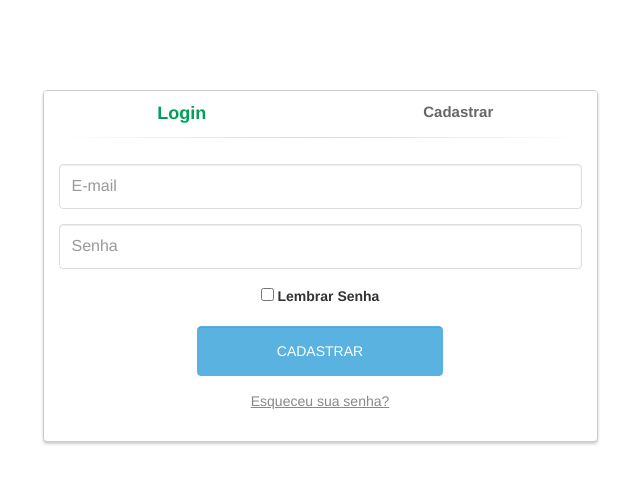
After one commit to VictorHugoM13/hotelCambui, a PHP site: page /siteHotel/app/sts/Views/login/login.php in a window 1280 px wide. The commit adds this page. Shown: the top 484 px of the page, without its empty margins (320-960 px from the left). Run offline with PHP 8.4, Linux system fonts and the light colour scheme; some libraries are stand-ins or nearby versions.

Commit message:
alteracao

```diff
--- /dev/null
+++ b/app/sts/Views/login/login.php
@@ -0,0 +1,95 @@
+<!DOCTYPE html>
+<html lang="pt-br">
+<head>
+    <meta charset="UTF-8">
+    <meta http-equiv="X-UA-Compatible" content="IE=edge">
+    <meta name="viewport" content="width=device-width, initial-scale=1.0">
+    <link href="//maxcdn.bootstrapcdn.com/bootstrap/3.3.0/css/bootstrap.min.css" rel="stylesheet" id="bootstrap-css">
+    <link rel="stylesheet" href="<?php echo URL;?>assets/css/style.css">
+    <script src="//maxcdn.bootstrapcdn.com/bootstrap/3.3.0/js/bootstrap.min.js"></script>
+    <script src="//code.jquery.com/jquery-1.11.1.min.js"></script>
+    <script src="<?php echo URL;?>assets/js/login.js"></script>
+    <title>Document</title>
+</head>
+<body>
+<div class="container">
+    <div class="row">
+        <div class="col-md-6 col-md-offset-3">
+            <div class="panel panel-login">
+                <div class="panel-heading">
+                    <div class="row">
+                        <div class="col-xs-6">
+                            <a href="#" class="active" id="login-form-link">Login</a>
+                        </div>
+                        <div class="col-xs-6">
+                            <a href="#" id="register-form-link">Cadastrar</a>
+                        </div>
+                    </div>
+                    <hr>
+                </div>
+                <div class="panel-body">
+                    <div class="row">
+                        <div class="col-lg-12">
+                            <form id="login-form" action="<?php echo URL;?>" method="post" role="form" style="display: block;">
+                                <div class="form-group">
+                                    <input type="email" name="username" id="username" tabindex="1" class="form-control" placeholder="E-mail" value="" required>
+                                </div>
+                                <div class="form-group">
+                                    <input type="password" name="password" id="password" tabindex="2" class="form-control" placeholder="Senha" required>
+                                </div>
+                                <div class="form-group text-center">
+                                    <input type="checkbox" tabindex="3" class="" name="remember" id="remember">
+                                    <label for="remember"> Lembrar Senha</label>
+                                </div>
+                                <div class="form-group">
+                                    <div class="row">
+                                        <div class="col-sm-6 col-sm-offset-3">
+                                            <button id="signup" class="form-control btn btn-login">Cadastrar</button>
+
+
+                                        </div>
+                                    </div>
+                                </div>
+                                <div class="form-group">
+                                    <div class="row">
+                                        <div class="col-lg-12">
+                                            <div class="text-center">
+                                                <a href="https://phpoll.com/recover" tabindex="5" class="forgot-password">Esqueceu sua senha?</a>
+                                            </div>
+                                        </div>
+                                    </div>
+                                </div>
+                            </form>
+                            <form id="register-form" action="<?php echo URL?>" method="post" role="form" style="display: none;" >
+                                <div class="form-group">
+                                    <input type="text" name="username" id="username" tabindex="1" class="form-control" placeholder="Digite seu nome" value="" required>
+                                </div>
+                                <div class="form-group">
+                                    <input type="email" name="email" id="email" tabindex="1" class="form-control" placeholder="Digite seu E-mail" value="" required>
+                                </div>
+                                <div class="form-group">
+                                    <input type="password" name="password" id="password" tabindex="2" class="form-control" placeholder="Digite uma senha" required>
+                                </div>
+                                <div class="form-group">
+                                    <input type="password" name="confirm-password" id="confirm-password" tabindex="2" class="form-control" placeholder="Confirme sua senha" required>
+                                </div>
+                                <div class="form-group">
+                                    <div class="row">
+                                        <div class="col-sm-6 col-sm-offset-3">
+
+                                            <button id="signup" class="form-control btn btn-login">Cadastrar</button>
+                                        </div>
+                                    </div>
+                                </div>
+                            </form>
+                        </div>
+                    </div>
+                </div>
+            </div>
+        </div>
+    </div>
+</div>
+</body>
+</html>
+
+<!------ Include the above in your HEAD tag ---------->
--- /dev/null
+++ b/assets/css/style.css
@@ -0,0 +1,99 @@
+body {
+  padding-top: 90px;
+}
+.panel-login {
+border-color: #ccc;
+-webkit-box-shadow: 0px 2px 3px 0px rgba(0,0,0,0.2);
+-moz-box-shadow: 0px 2px 3px 0px rgba(0,0,0,0.2);
+box-shadow: 0px 2px 3px 0px rgba(0,0,0,0.2);
+}
+.panel-login>.panel-heading {
+color: #00415d;
+background-color: #fff;
+border-color: #fff;
+text-align:center;
+}
+.panel-login>.panel-heading a{
+text-decoration: none;
+color: #666;
+font-weight: bold;
+font-size: 15px;
+-webkit-transition: all 0.1s linear;
+-moz-transition: all 0.1s linear;
+transition: all 0.1s linear;
+}
+.panel-login>.panel-heading a.active{
+color: #029f5b;
+font-size: 18px;
+}
+.panel-login>.panel-heading hr{
+margin-top: 10px;
+margin-bottom: 0px;
+clear: both;
+border: 0;
+height: 1px;
+background-image: -webkit-linear-gradient(left,rgba(0, 0, 0, 0),rgba(0, 0, 0, 0.15),rgba(0, 0, 0, 0));
+background-image: -moz-linear-gradient(left,rgba(0,0,0,0),rgba(0,0,0,0.15),rgba(0,0,0,0));
+background-image: -ms-linear-gradient(left,rgba(0,0,0,0),rgba(0,0,0,0.15),rgba(0,0,0,0));
+background-image: -o-linear-gradient(left,rgba(0,0,0,0),rgba(0,0,0,0.15),rgba(0,0,0,0));
+}
+.panel-login input[type="text"],.panel-login input[type="email"],.panel-login input[type="password"] {
+height: 45px;
+border: 1px solid #ddd;
+font-size: 16px;
+-webkit-transition: all 0.1s linear;
+-moz-transition: all 0.1s linear;
+transition: all 0.1s linear;
+}
+.panel-login input:hover,
+.panel-login input:focus {
+outline:none;
+-webkit-box-shadow: none;
+-moz-box-shadow: none;
+box-shadow: none;
+border-color: #ccc;
+}
+.btn-login {
+background-color: #59B2E0;
+outline: none;
+color: #fff;
+font-size: 14px;
+height: auto;
+font-weight: normal;
+padding: 14px 0;
+text-transform: uppercase;
+border-color: #59B2E6;
+}
+.btn-login:hover,
+.btn-login:focus {
+color: #fff;
+background-color: #53A3CD;
+border-color: #53A3CD;
+}
+.forgot-password {
+text-decoration: underline;
+color: #888;
+}
+.forgot-password:hover,
+.forgot-password:focus {
+text-decoration: underline;
+color: #666;
+}
+
+.btn-register {
+background-color: #1CB94E;
+outline: none;
+color: #fff;
+font-size: 14px;
+height: auto;
+font-weight: normal;
+padding: 14px 0;
+text-transform: uppercase;
+border-color: #1CB94A;
+}
+.btn-register:hover,
+.btn-register:focus {
+color: #fff;
+background-color: #1CA347;
+border-color: #1CA347;
+}
--- /dev/null
+++ b/assets/js/login.js
@@ -0,0 +1,18 @@
+$(function() {
+
+    $('#login-form-link').click(function(e) {
+		$("#login-form").delay(100).fadeIn(100);
+ 		$("#register-form").fadeOut(100);
+		$('#register-form-link').removeClass('active');
+		$(this).addClass('active');
+		e.preventDefault();
+	});
+	$('#register-form-link').click(function(e) {
+		$("#register-form").delay(100).fadeIn(100);
+ 		$("#login-form").fadeOut(100);
+		$('#login-form-link').removeClass('active');
+		$(this).addClass('active');
+		e.preventDefault();
+	});
+
+});
--- a/github.txt
+++ /dev/null
@@ -1,4 +0,0 @@
-https://github.com/VictorHugoM13/hotelCambui
-
-Victor Hugo da Silva RA: 10735
-Lucas Fernando Silva RA: 12243
```
Also changed, not shown: app/sts/Controllers/Login.php (added, +19 -0 lines), app/sts/Views/include/menu.php (+10 -2 lines), core/ConfigView.php (+21 -6 lines), assets/imagens/logo.png (added).
